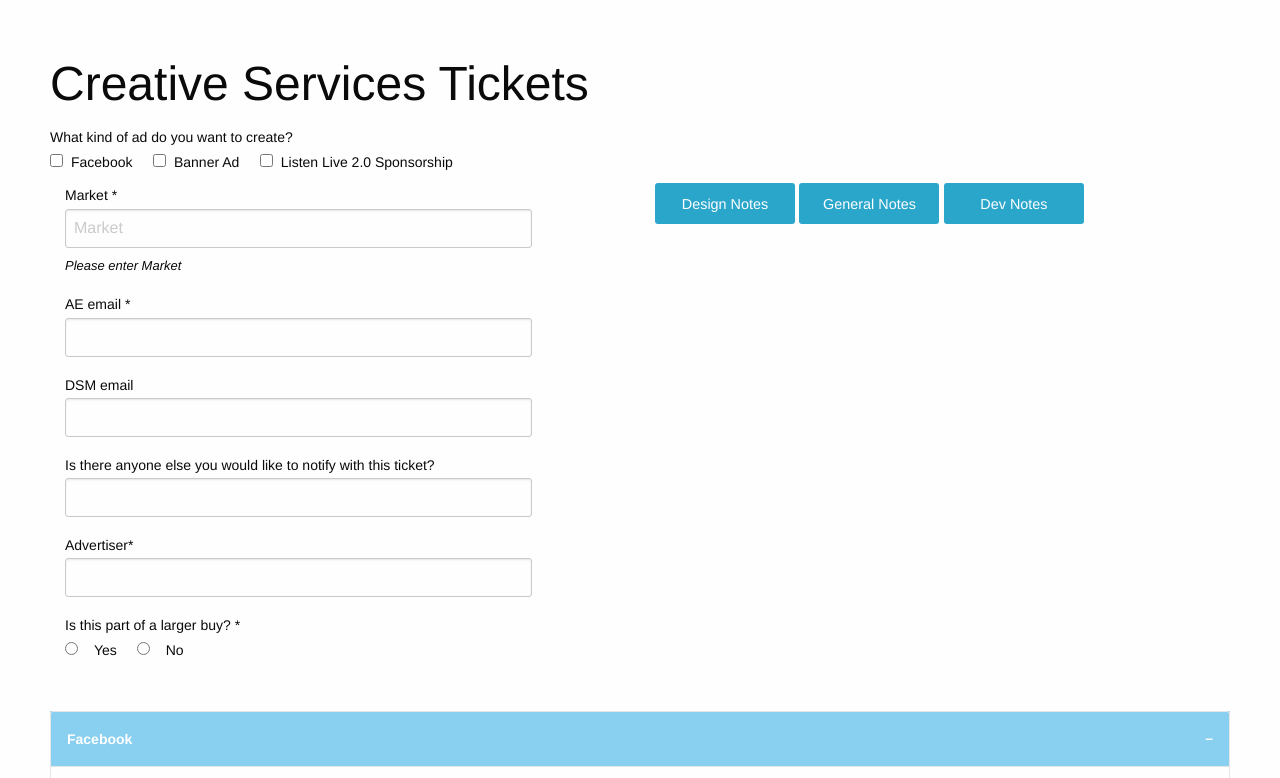
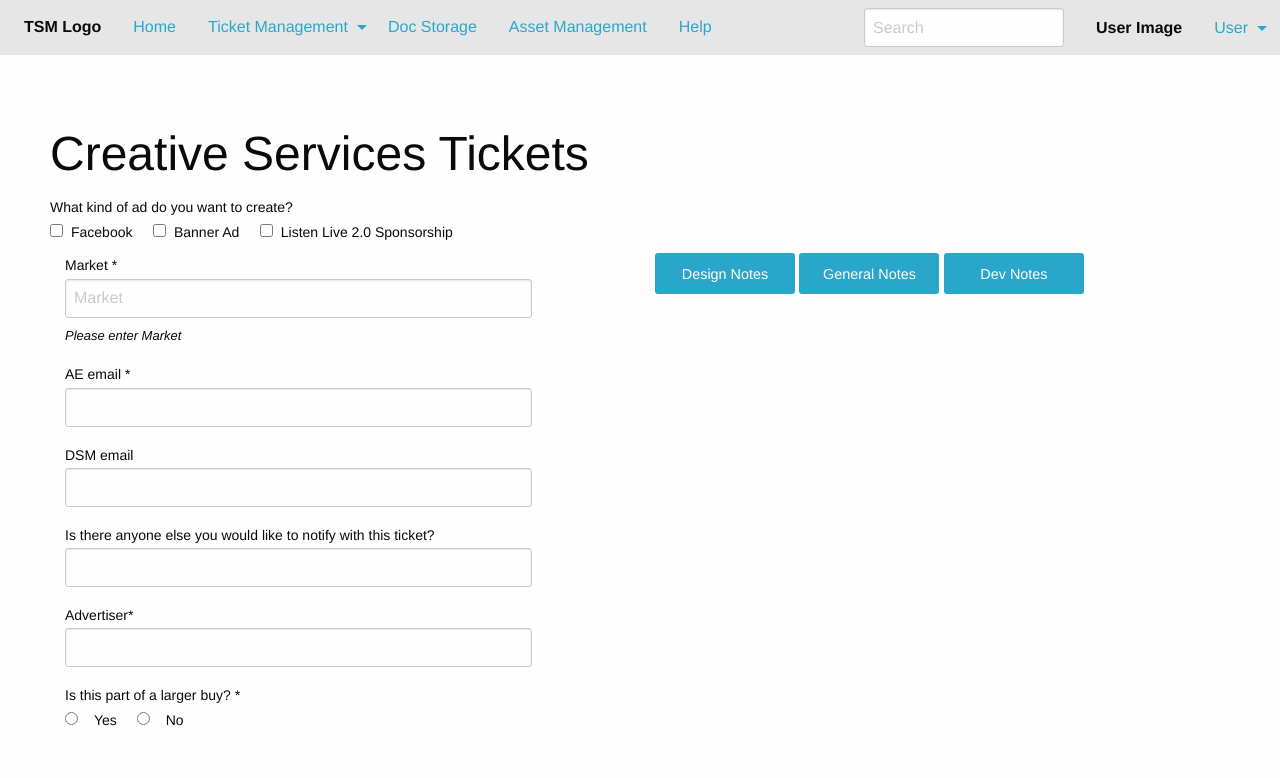
Before and after one commit to imjessw/TicketManagement_ProofOfConceptUX, a plain HTML site: page html/ticketAdServices.html in a window 1280 px wide. Shown: the top 778 px of the page. Drawn offline with Linux system fonts and the light colour scheme.

Commit message:
Added Nav

```diff
--- a/css/index.css
+++ b/css/index.css
@@ -1,5 +1,8 @@
 body{
-	padding: 50px;
+	padding: 0px;
+}
+h1{
+	padding-top: 15px;
 }
 
 #Footer{
@@ -30,3 +33,6 @@ body{
 	height: 200px;
 	font-size: 20px;
 }
+.padding50{
+	padding: 50px;
+}
--- a/html/ticketAdServices.html
+++ b/html/ticketAdServices.html
@@ -12,6 +12,53 @@
 		<link rel="stylesheet" href="../css/index.css">
 	</head>
 	<body>
+
+		<!-- Navigation Bar -->
+
+
+		<div class="top-bar row expanded">
+			<div class="top-bar-left">
+				<ul class="dropdown menu" data-dropdown-menu>
+					<li class="menu-text">TSM Logo</li>
+					<li><a href="#">Home</a></li>
+					<li class="has-submenu">
+					<a href="#">Ticket Management</a>
+					<ul class="submenu menu vertical" data-submenu>
+					<li><a href="#">Create Ticket</a></li>
+					<li><a href="#">Ad Ops Dash</a></li>
+					<li><a href="#">AE Dash</a></li>
+					<li><a href="#">Aud Ex Dash</a></li>
+					<li><a href="#">Creative Services Dash</a></li>
+					<li><a href="#">TSI Dash</a></li>
+				</ul>
+					</li>
+					<li><a href="#">Doc Storage</a></li>
+					<li><a href="#">Asset Management</a></li>
+					<li><a href="#">Help</a></li>
+					<!-- <li><a href="#">Asset Management</a></li> -->
+				</ul>
+			</div>
+				<div class="top-bar-right">
+					<!-- <ul class="menu">
+						<li><input type="search" placeholder="Search"></li>
+					</ul> -->
+					<ul class="dropdown menu" data-dropdown-menu>
+						<li><input type="search" placeholder="Search"></li>
+						<li class="menu-text">User Image</li>
+						<li class="has-submenu">
+						<a href="#">User</a>
+						<ul class="submenu menu vertical" data-submenu>
+						<li><a href="#">Account Profile</a></li>
+						<li><a href="#">Log out</a></li>
+					</ul>
+					</li>
+			</div>
+		</div>
+
+		<!-- End of Nav!!! -->
+
+
+		<div class="padding50">
 			<h1>Creative Services Tickets</h1>
 
 			<div>
@@ -320,6 +367,7 @@
 				</div>
 
 			</div>
+		</div>
 
 
 
```
Also changed, not shown: html/aeDash.html (+45 -0 lines), html/chooseTicket.html (+44 -0 lines), html/ticketConf.html (+30 -10 lines). Lines whose indentation alone changed are shown as unchanged.
